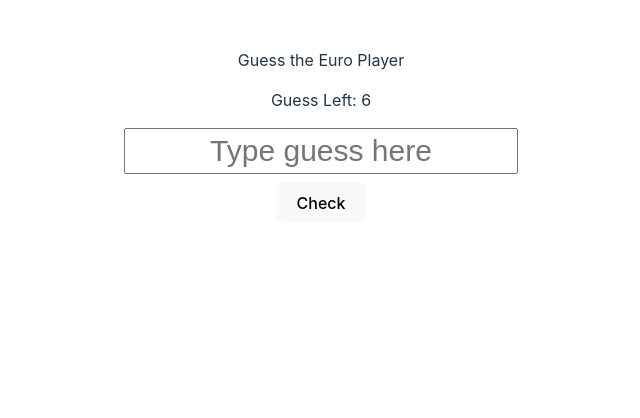
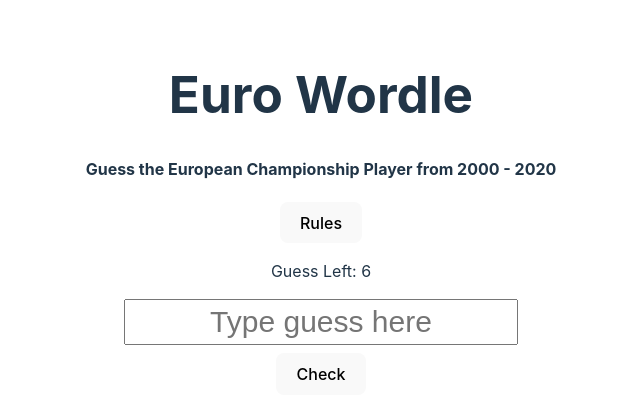
Before and after one commit to Lundydundy/eurowordle, a React (Vite) app: page / in a window 1280 px wide. Shown: the top 418 px of the page, without its empty margins (319-959 px from the left). Built offline with nearby package versions, Linux system fonts and the light colour scheme.

Commit message:
sizing fix

```diff
--- a/src/App.tsx
+++ b/src/App.tsx
@@ -3,10 +3,7 @@ import { useEffect, useState } from 'react';
 import './App.css';
 import 'animate.css';
 
-//
-
-
-const soccerPlayers: {[key: string]: string} = {
+const soccerPlayers: { [key: string]: string } = {
   nesta: "Italy",
   klose: "Germany",
   henry: "France",
@@ -20,7 +17,7 @@ const soccerPlayers: {[key: string]: string} = {
   pique: "Spain",
   ramos: "Spain",
   viera: "France",
-  silva: "Brazil",
+  silva: "Spain/ Portugal",
   petit: "France",
   kafes: "Greece",
   lakis: "Greece",
@@ -54,6 +51,8 @@ function App() {
   const [guessCount, setGuessCount] = useState<number>(6);
   const [players, setPlayers] = useState<Set<string>>(new Set(Object.keys(soccerPlayers)))
   const [hint, setHint] = useState<string>("");
+  const [ruleDisplay, setRuleDisplay] = useState<boolean>(false);
+  const [ruleDisplayClass, setRuleDisplayClass] = useState<string>("animate__animated animate__fadeIn")
 
   interface CountInfo {
     count: number;
@@ -70,12 +69,12 @@ function App() {
   }, []);
 
   const newWord = async () => {
-        if(players.size < 1) setPlayers(new Set(Object.keys(soccerPlayers)))
+    if (players.size < 1) setPlayers(new Set(Object.keys(soccerPlayers)))
 
-        let idx = Math.floor(Math.random() * players.size)
-        const newWord: string = Object.keys(soccerPlayers)[idx];
-        setHint(soccerPlayers[newWord])
-        setStrWord(newWord);
+    let idx = Math.floor(Math.random() * players.size)
+    const newWord: string = Object.keys(soccerPlayers)[idx];
+    setHint(soccerPlayers[newWord])
+    setStrWord(newWord);
   }
 
   const handleReset = () => {
@@ -123,7 +122,7 @@ function App() {
   const checkGuess = (g: string) => {
     console.log(strWord);
 
-    const checkCount = {} as {[key : string]: CountInfo}
+    const checkCount = {} as { [key: string]: CountInfo }
 
     for (let i = 0; i < 5; i++) {
       if (checkCount[strWord[i]]) {
@@ -182,11 +181,29 @@ function App() {
     return pattern.test(string);
   };
 
+  const handleRuleDisplay = () => {
+    if (ruleDisplay) {
+      setRuleDisplayClass("animate__animated animate__fadeOutDown")
+
+      setTimeout(() => {
+        setRuleDisplay(!ruleDisplay)
+      }, 1000)
+
+    } else{
+      setRuleDisplayClass("animate__animated animate__fadeInUp")
+      setRuleDisplay(!ruleDisplay)
+
+    }
+  }
+
 
   return (
     <>
-      <p>{gameWon ? "Congratulations" : "Guess the Euro Player"}</p>
-      <p className='animate__animated animate__fadeIn'>{guessCount < 3 ? `Hint: ${hint}` : ""}</p>
+      <h1>Euro Wordle</h1>
+      <h4>Guess the European Championship Player from 2000 - 2020</h4>
+      <button onClick={handleRuleDisplay}>Rules</button>
+      <p>{gameWon ? "Congratulations" : ""}</p>
+      <p>{guessCount < 3 ? `Hint: ${hint}` : ""}</p>
       <p>{guessCount > 0 ? `Guess Left: ${guessCount}` : `Game Over! The player was ${strWord}`}</p>
       <input
         style={{ margin: "0 0 8px 0", minWidth: "300px", minHeight: "40px", fontSize: "30px", textAlign: "center" }}
@@ -202,11 +219,11 @@ function App() {
 
       <div>
         {guesses.map((guessObj: any, i: number) => (
-          <div key={i} style={{ display: "flex", justifyContent: "center", alignItems: "center"}}>
+          <div key={i} style={{ display: "flex", justifyContent: "center", alignItems: "center" }}>
             {guessObj.result.map((letter: string, index: number) => {
+
               console.log(guessObj)
               const l = guessObj.guess[index];
-
               return (
                 <div
                   key={index}
@@ -221,7 +238,7 @@ function App() {
                     margin: "2px",
                   }
                   }
-                  className={`animate__animated animate__flipInX animate-delay-${i}`}
+                  className={`animate__animated animate__flipInX animate__delay-${index}s`}
                 >
                   <p style={{ color: letter === "r" ? "white" : "black", fontSize: "30px", padding: 0, margin: 0 }}>
                     {l.toLowerCase()}
@@ -232,7 +249,20 @@ function App() {
           </div>
         ))}
       </div>
-      <button style={{ display: gameWon || guessCount === 0 ? "block" : "none", margin: "auto", marginTop: "8px"}} className="animate__animated animate__fadeIn" onClick={handleReset} type="button">Reset</button>
+
+      <button style={{ display: gameWon || guessCount === 0 ? "block" : "none", margin: "auto"}} className="animate__animated animate__fadeInUp" onClick={handleReset} type="button">Reset</button>
+
+      <div onClick={handleRuleDisplay} className={ruleDisplayClass} style={{cursor: "pointer", background: "black", position: "absolute", display: ruleDisplay ? "flex" : "none", alignContent: "center", justifyContent: "center", verticalAlign: "middle", flexDirection: "column", border: "1px solid white", top: "20%", left:"0", right: "0", marginLeft: "auto", marginRight: "auto", padding: "2%", maxWidth: "500px", width:"90%", minWidth: "420px" }}>
+        <h3 style={{ padding: 0, margin: 0 }}>Rules</h3>
+        <div style={{ justifyContent: "left", alignItems: "center", display: "flex", maxWidth: "500px", marginLeft: "20%" }}>
+          <div style={{ height: "20px", width: "20px", background: "yellow", display: "inline-block", color: "black" }}>e</div><span style={{ verticalAlign: "middle", marginLeft: "2px" }}> means the letter is somewhere in the word</span>
+        </div>
+        <div style={{ justifyContent: "left", alignItems: "center", display: "flex", maxWidth: "500px", marginLeft: "20%" }}>
+          <div style={{ height: "20px", width: "20px", background: "green", display: "inline-block", color: "black" }}>e</div><span style={{ verticalAlign: "middle", marginLeft: "2px" }}> means the letter is in the correct position</span>
+        </div>
+
+      </div>
+
     </>
   );
 }
```
